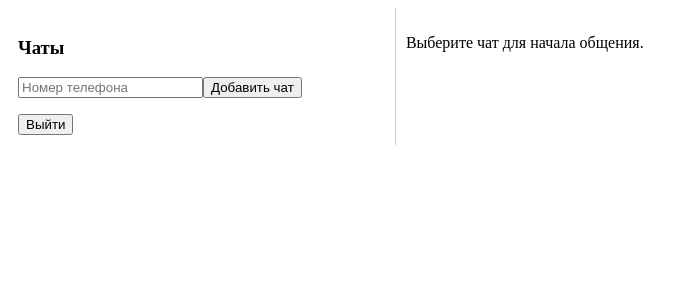
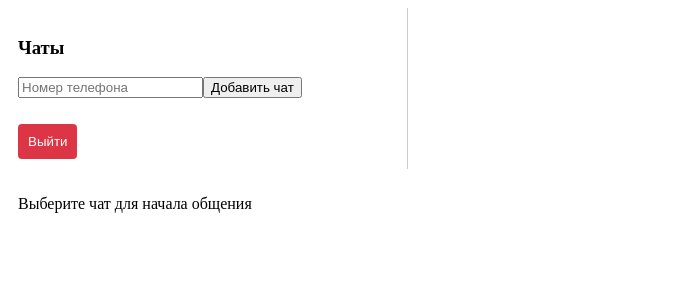
Before and after one commit to Nadezhda-97/whatsapp-chat, a React (Create React App) app in the folder whatsapp-chat/: page / in a window 1280 px wide. Shown: the top 300 px of the page, without its empty margins (0-684 px from the left). Built offline with nearby package versions, Linux system fonts and the light colour scheme.

Commit message:
update Chat.jsx

```diff
--- a/whatsapp-chat/src/components/Chat.jsx
+++ b/whatsapp-chat/src/components/Chat.jsx
@@ -6,6 +6,7 @@ import ContactInput from './ContactInput';
 import ContactList from './ContactList';
 import MessageList from './MessageList';
 import MessageInput from './MessageInput';
+import '../styles/chatStyles.css';
 
 const Chat = ({ credentials }) => {
   const { idInstance, apiTokenInstance } = credentials;
@@ -57,8 +58,8 @@ const Chat = ({ credentials }) => {
 
   const addContact = () => {
     if (newContact && !contacts.includes(newContact)) {
-        setContacts([...contacts, newContact]);
-        setNewContact('');
+      setContacts([...contacts, newContact]);
+      setNewContact('');
     }
   };
 
@@ -73,22 +74,25 @@ const Chat = ({ credentials }) => {
 };
 
   return (
-    <div style={{ display: 'flex' }}>
-      <div style={{ width: '30%', borderRight: '1px solid #ccc', padding: '10px' }}>
+    <div className="container">
+      <div className="contact-container">
         <h3>Чаты</h3>
         <ContactInput newContact={newContact} setNewContact={setNewContact} addContact={addContact} />
         <ContactList contacts={contacts} setCurrentChat={setCurrentChat} />
-        <button onClick={handleLogout}>Выйти</button>
+        <button onClick={handleLogout} className="logout-button">Выйти</button>
       </div>
-      <div style={{ width: '70%', padding: '10px' }}>
+      <div className="chat-container">
         {currentChat ? (
           <>
             <h3>Чат с {currentChat}</h3>
-            <MessageList messages={messages} />
+            <div className="message-list">
+              <MessageList messages={messages} />
+            </div>
+
             <MessageInput textMessage={textMessage} setTextMessage={setTextMessage} sendMessage={sendMessage} />
           </>
         ) : (
-            <p>Выберите чат для начала общения.</p>
+            <p>Выберите чат для начала общения</p>
         )}
       </div>
     </div>
```
